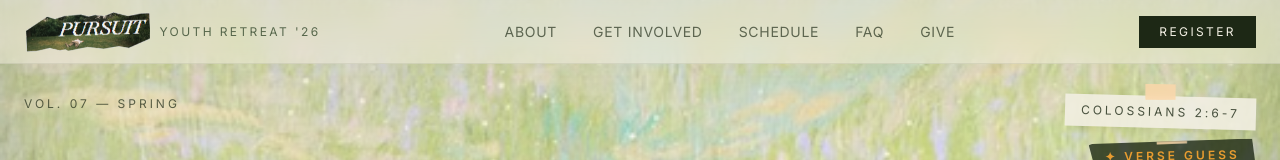
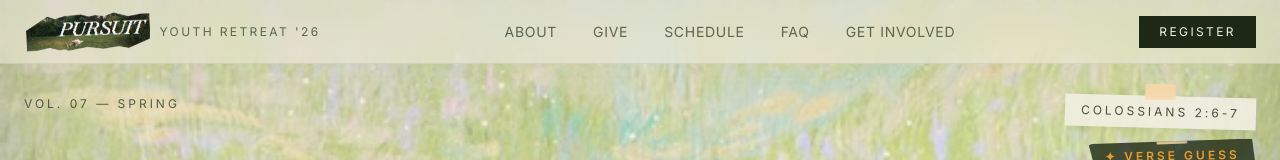
Before and after one commit to Lancec123/P2026, a React (Vite) app: page / in a window 1280 px wide. Shown: the top 160 px of the page. Built offline with nearby package versions, Linux system fonts and the light colour scheme; the HTML template or start-up script is replaced by a standard one.

Commit message:
fix ordering

```diff
--- a/src/components/pursuit/Nav.tsx
+++ b/src/components/pursuit/Nav.tsx
@@ -2,7 +2,7 @@ import { useEffect, useState } from "react";
 import { Menu, X } from "lucide-react";
 import { Link } from "react-router-dom";
 
-const tabs = ["About", "Get Involved", "Schedule", "FAQ", "Give"];
+const tabs = ["About", "Give", "Schedule", "FAQ", "Get Involved"];
 
 const slug = (t: string) => t.toLowerCase().replace(/\s+/g, "-");
 
--- a/src/pages/Index.tsx
+++ b/src/pages/Index.tsx
@@ -18,7 +18,6 @@ const Index = () => {
       <Schedule />
       <FAQ />
       <GetInvolved />
-      <Give />
       <Footer />
     </main>
   );
```
